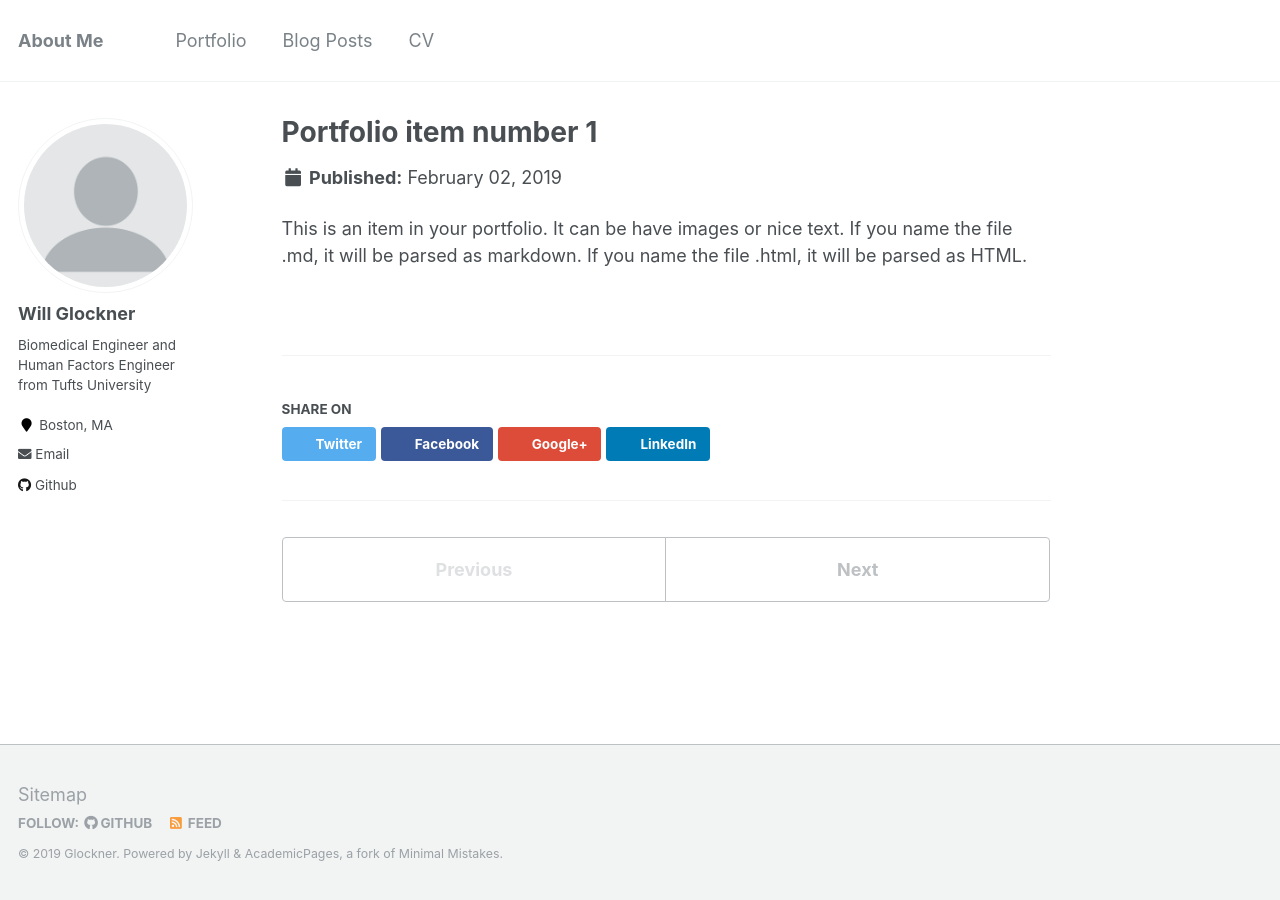
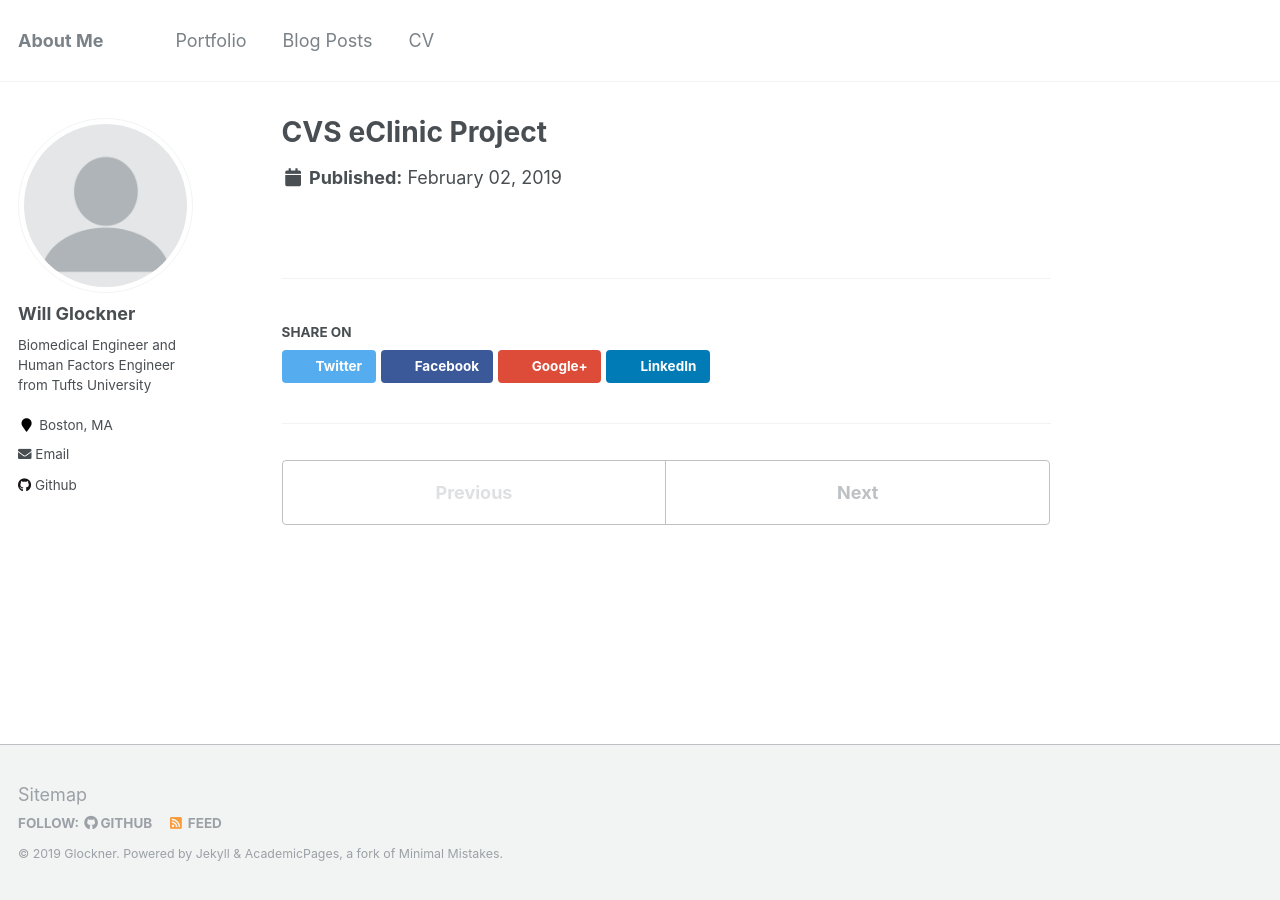
Before and after one commit to Glenn-Moss/wglock.github.io, a Jekyll site: the page built from _portfolio/portfolio-1.md, in a window 1280 px wide. Built offline with Jekyll 4.4.1, drawn with Linux system fonts in a browser that asks for light colours.

Commit message:
Update portfolio-1.md

```diff
--- a/_portfolio/portfolio-1.md
+++ b/_portfolio/portfolio-1.md
@@ -1,7 +1,5 @@
 ---
-title: "Portfolio item number 1"
-excerpt: "Short description of portfolio item number 1<br/><img src='/images/500x300.png'>"
+title: "CVS eClinic Project"
+excerpt: " This is a report for a project on an eClinic I prese<br/><img src='/images/500x300.png'>"
 collection: portfolio
 ---
-
-This is an item in your portfolio. It can be have images or nice text. If you name the file .md, it will be parsed as markdown. If you name the file .html, it will be parsed as HTML.
```
